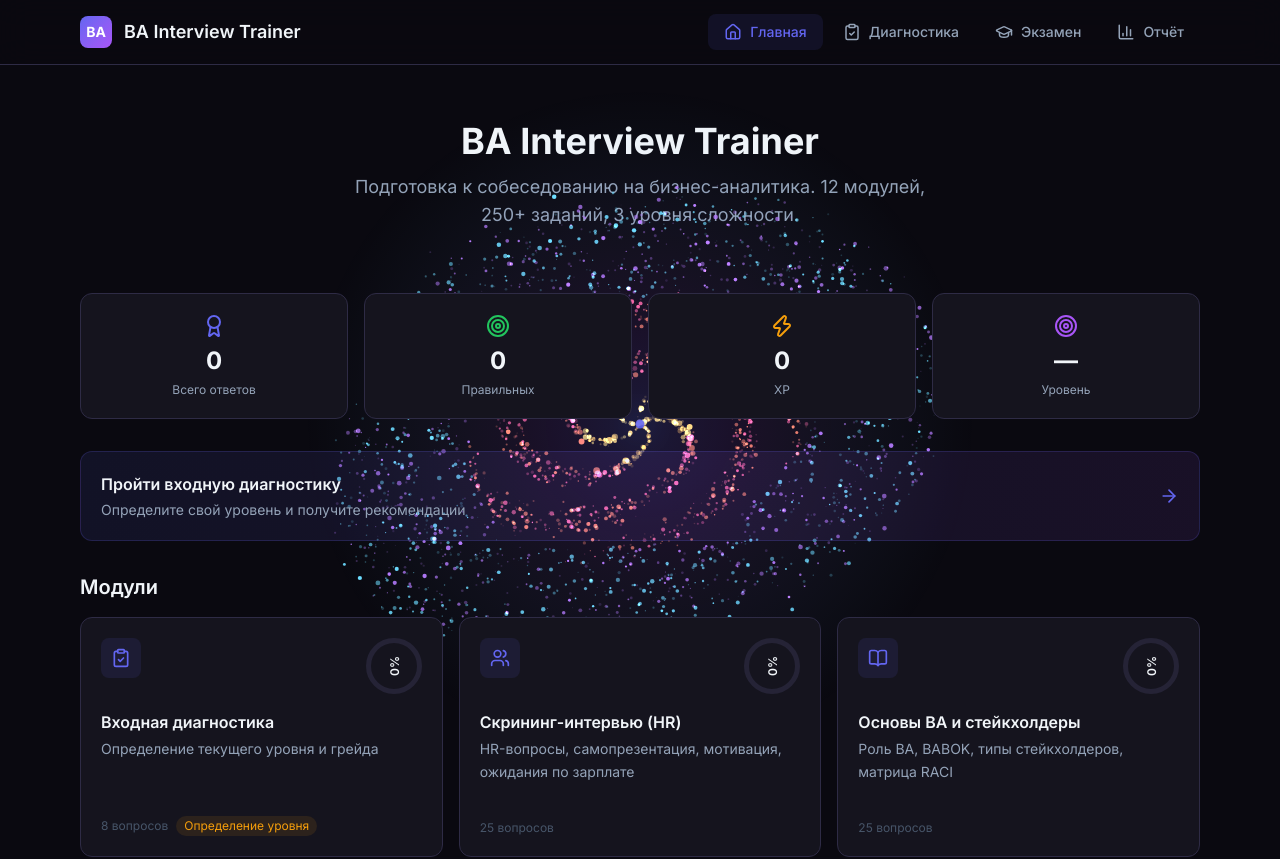
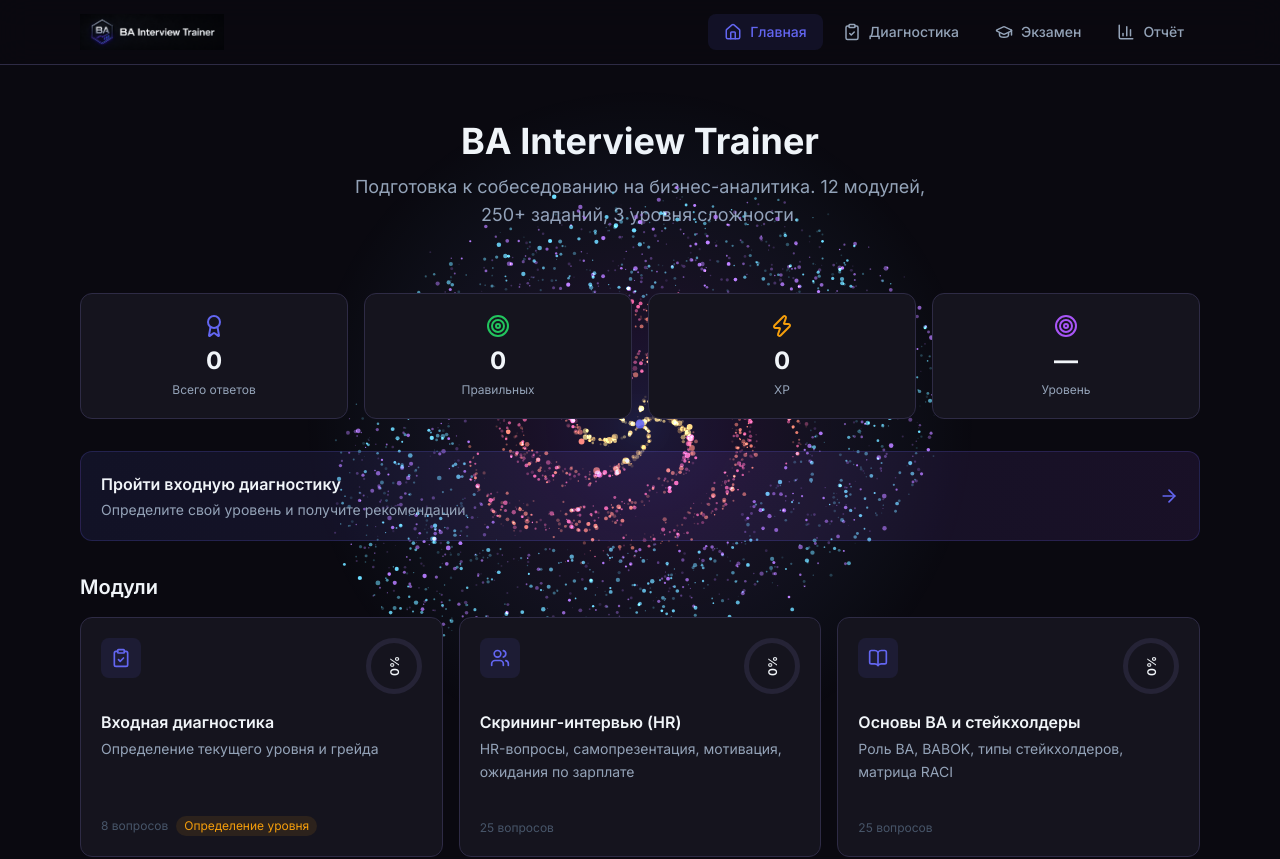
Before and after one commit to solomonczyk/bi-trainer-local, a React (Vite) app: page / in a window 1280 px wide. Shown: the top 859 px of the page. Built offline with nearby package versions, Linux system fonts and the light colour scheme.

Commit message:
fix: replace header logo with PNG image instead of text+icon

```diff
--- a/src/components/Layout.tsx
+++ b/src/components/Layout.tsx
@@ -28,12 +28,7 @@ export default function Layout() {
       <header className="sticky top-0 z-50 bg-bg-primary/80 backdrop-blur-lg border-b border-border">
         <div className="max-w-6xl mx-auto px-4 h-16 flex items-center justify-between">
           <Link to="/" className="flex items-center gap-3">
-            <div className="w-8 h-8 rounded-lg bg-gradient-to-br from-primary to-secondary flex items-center justify-center">
-              <span className="text-white font-bold text-sm">BA</span>
-            </div>
-            <span className="text-text-primary font-semibold text-lg hidden sm:block">
-              BA Interview Trainer
-            </span>
+            <img src="/logo.png" alt="BA Interview Trainer" className="h-9 w-auto" />
           </Link>
 
           {/* Desktop nav */}
```
Also changed, not shown: public/logo.png (added).
